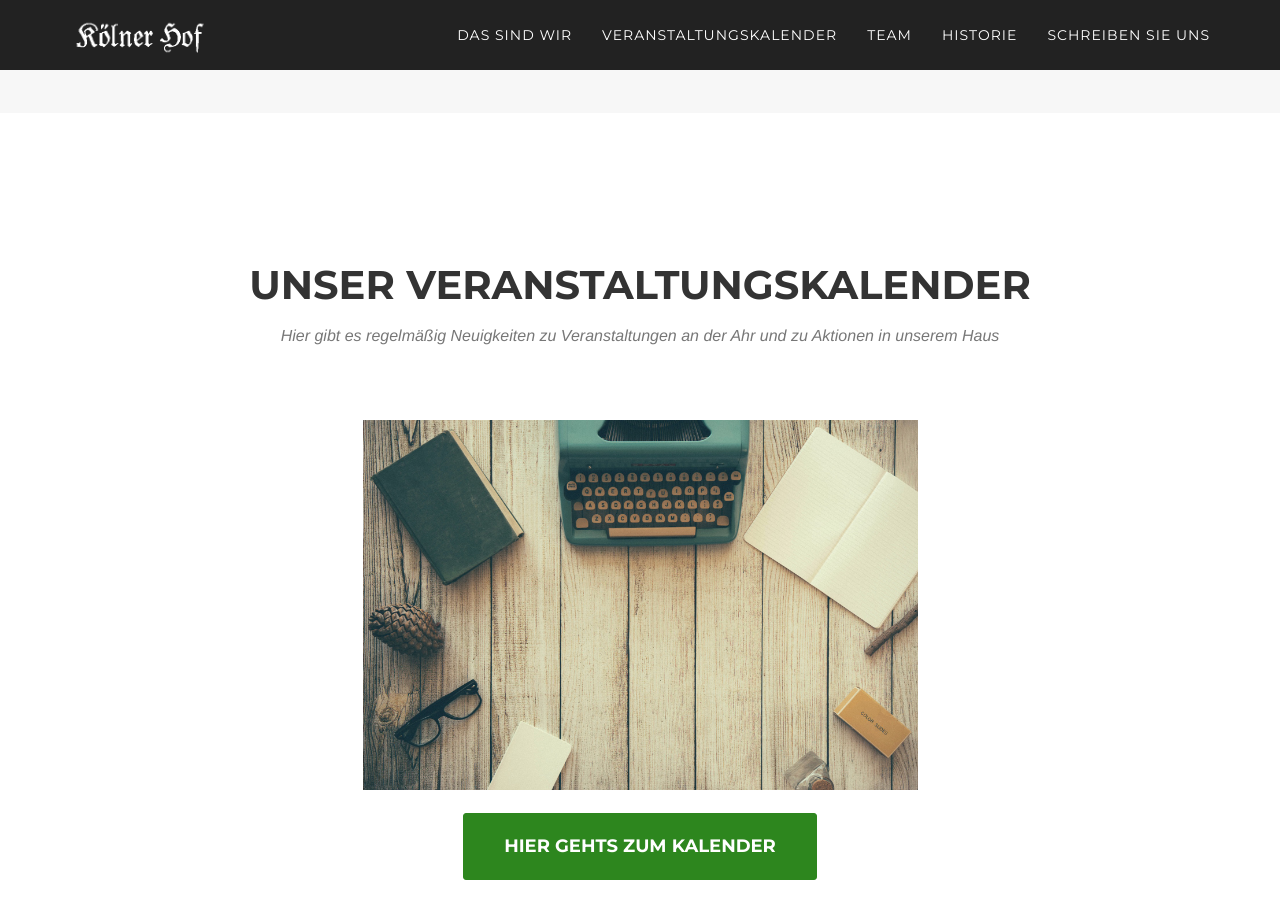
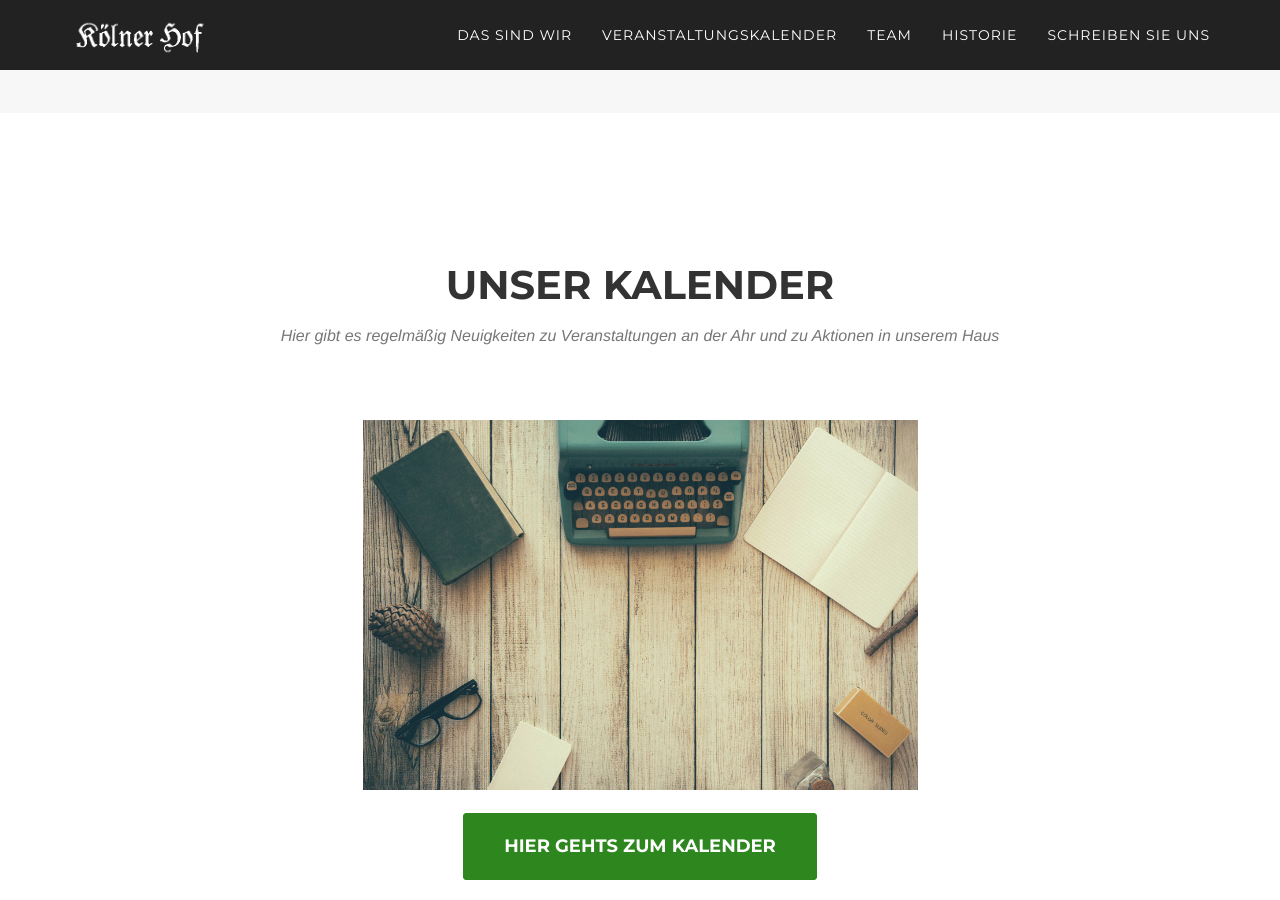
Before and after one commit to KoelnerHof/KoelnerHof.github.io, a Jekyll site: the page index.html, which Jekyll copies as it is, in a window 1280 px wide and 900 px high, scrolled down 2208 px. Built offline with Jekyll 4.4.1, drawn with Linux system fonts in a browser that asks for light colours; nearby versions of some CDN libraries; some web fonts are replaced; library files that are not in the unit come from our copies.

Commit message:
no message

```diff
--- a/_layouts/temp.html
+++ b/_layouts/temp.html
@@ -93,7 +93,7 @@
 <header>
     <div class="container">
         <div class="intro-text">
-            <div class="intro-heading">Unser Veranstaltungskalender</div>
+            <div class="intro-heading">Unser Kalender</div>
             <h4 class="section-subheading text-muted" style="color: #fff">
                 Hier gibts aktuelle Neuigkeiten rund um Aktionen in unserem Hause und Veranstaltungen an der Ahr. <br/>
                 &nbsp;</h4>
--- a/_layouts/tempblogpost.html
+++ b/_layouts/tempblogpost.html
@@ -93,7 +93,7 @@
 <header>
     <div class="container">
         <div class="intro-text">
-            <div class="intro-heading">Unser Veranstaltungskalender</div>
+            <div class="intro-heading">Unser Kalender</div>
             <h4 class="section-subheading text-muted" style="color: #fff">
                 Hier gibts aktuelle Neuigkeiten rund um Aktionen in unserem Hause und Veranstaltungen an der Ahr. <br/>
                 &nbsp;</h4>
--- a/index.html
+++ b/index.html
@@ -179,7 +179,7 @@
     <div class="container text-center">
         <div class="row">
             <div class="col-lg-12 text-center">
-                <h2 class="section-heading">Unser Veranstaltungskalender</h2>
+                <h2 class="section-heading">Unser Kalender</h2>
 
                 <h3 class="section-subheading text-muted">Hier gibt es
                     regelmäßig Neuigkeiten zu Veranstaltungen an der Ahr und zu Aktionen in unserem Haus</h3>
```
